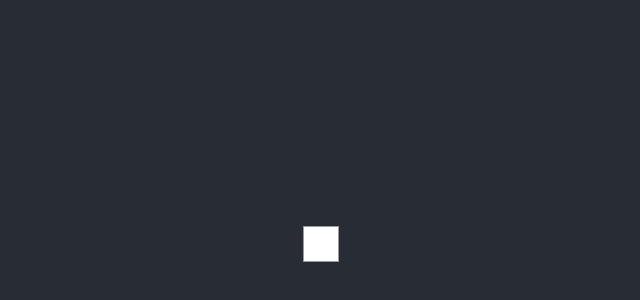
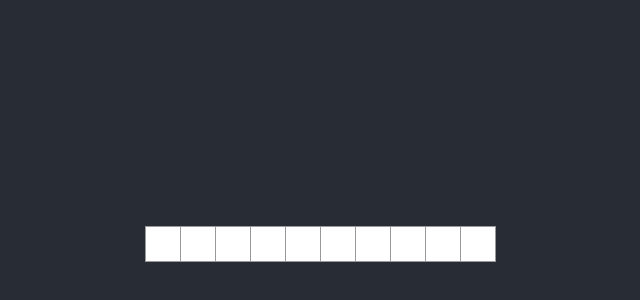
Before and after one commit to Jamie-Wallace/react-learning, a React (Create React App) app in the folder mars-rover-ts/: page / in a window 1280 px wide. Shown: the part 156-456 px from the top of the page, without its empty margins (320-960 px from the left). Built offline with nearby package versions, Linux system fonts and the light colour scheme.

Commit message:
Render a row of squares - all still within App

```diff
--- a/mars-rover-ts/src/App.tsx
+++ b/mars-rover-ts/src/App.tsx
@@ -2,10 +2,18 @@ import React from 'react';
 import './App.css';
 
 function App() {
+  let row = [];
+
+  for (let index = 0; index < 10; index++) {
+      row.push(<div key={index} className='square'></div>);
+  }
+
   return (
     <div className="App">
       <header className="App-header">
-        <div data-testid='square1' className='square'></div>
+        <div data-testid='row_1'>
+          {row}
+        </div>
       </header>
     </div>
   );
```
Also changed, not shown: 1 other file (tests, documents, lock files or other folders).
